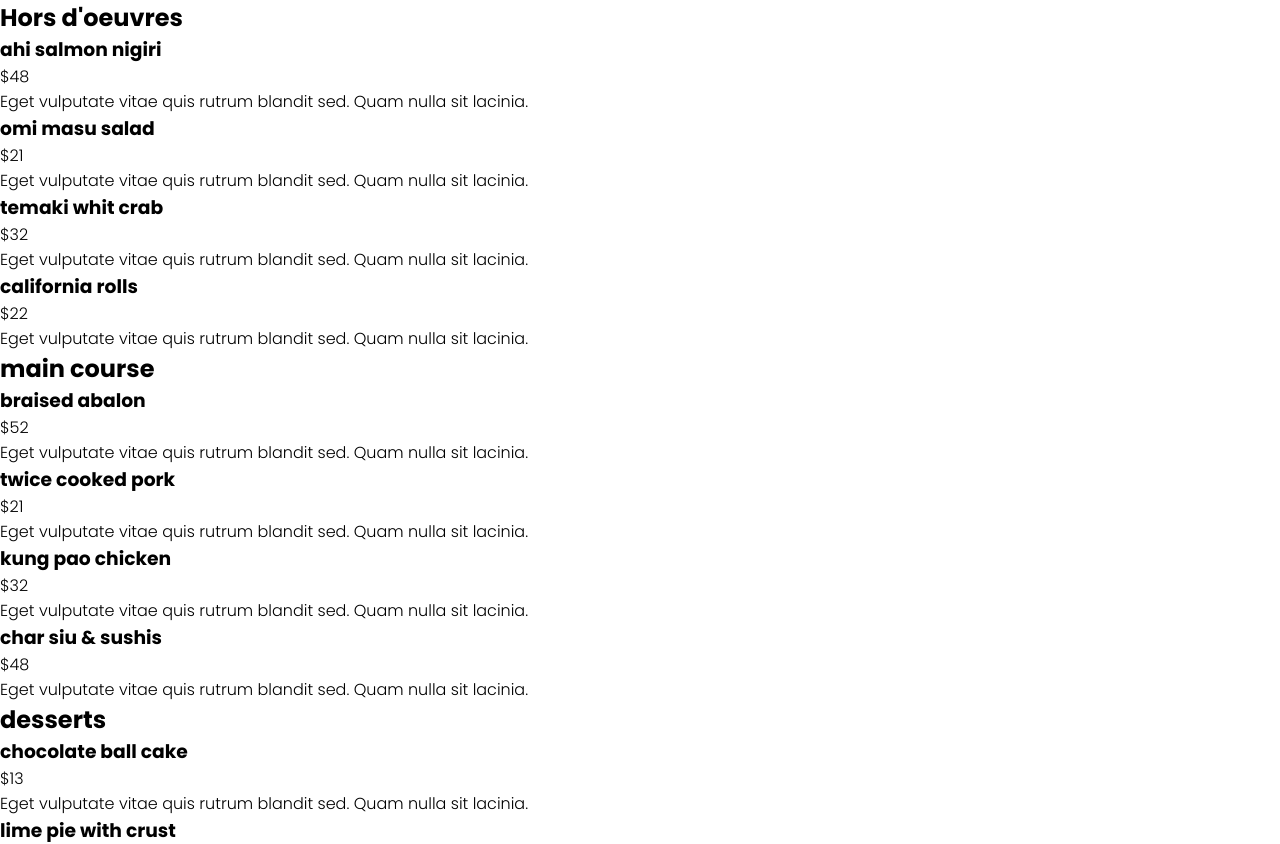
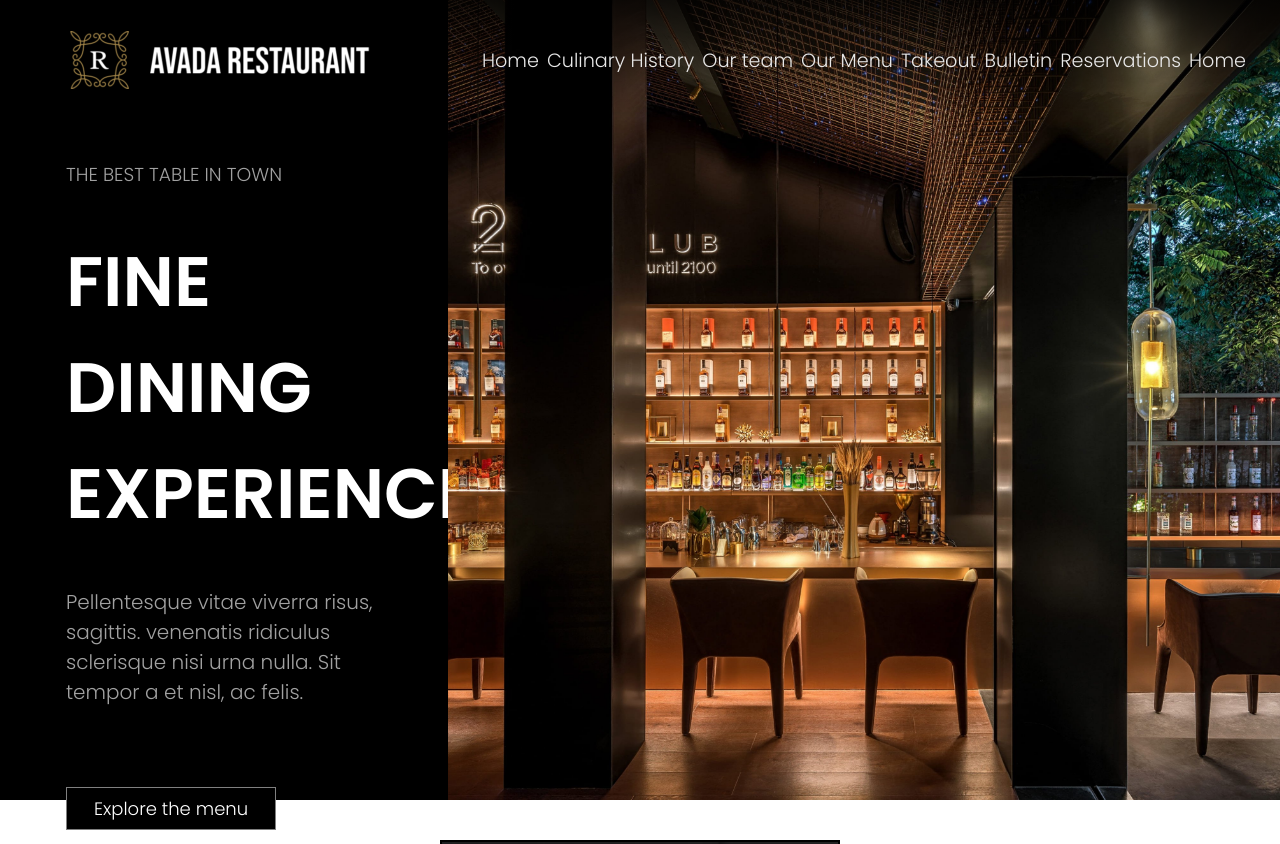
Before and after one commit to Pirisinu/proj-html-vuejs, a Vue app: page / in a window 1280 px wide. Shown: the top 844 px of the page. Built offline with nearby package versions, Linux system fonts and the light colour scheme.

Commit message:
[ADD]MenuCard

```diff
--- a/src/App.vue
+++ b/src/App.vue
@@ -13,7 +13,7 @@ export default {
 </script>
 
 <template>
-  <!-- <Header /> -->
+  <Header />
   <Main />
   <Footer />
 </template>
--- a/src/components/Main.vue
+++ b/src/components/Main.vue
@@ -13,11 +13,19 @@ export default {
   },
   data(){
     return{
-      mainMenu
+      mainMenu,
+      selectedCard: -1,
     }
   },
   mounted(){
     console.log(mainMenu[0]);
+  },
+  methods: {
+    selectCard(index) {
+      this.mainMenu.forEach((menu, i) => {
+        menu.isSelected = i === index;
+      });
+    },
   }
 }
 </script>
@@ -34,11 +42,14 @@ export default {
     <div></div>
   </section>
   <section class="">img+card</section> -->
-  <section>
+  <section class="card-container">
     <MenuCard
       v-for="(menu, index) in mainMenu"
       :key="index"
       :menu='menu'
+      :isSelected="menu.isSelected"
+      @clickCard="selectCard(index, $event)"
+
     />
   </section>
 
@@ -53,5 +64,9 @@ export default {
 
   }
 }
-
+.card-container{
+  display: flex;
+  justify-content: center;
+  padding: 40px;
+}
 </style>
--- a/src/components/MenuCard.vue
+++ b/src/components/MenuCard.vue
@@ -1,15 +1,26 @@
 <script>
 export default {
   name: 'MenuCard',
-  props:{
-    menu: Object
+  props: {
+    menu: Object,
+    isSelected: Boolean
+  },
+  methods: {
+    handleCardClick() {
+      this.menu.isSelected = !this.menu.isSelected;
+      this.$emit('clickCard', this.menu.isSelected);
+    }
   }
 }
 </script>
 
 
 <template>
-  <div class="menu-card">
+  <div
+    class="menu-card"
+    @click="handleCardClick"
+    :class="{ 'selected': isSelected }"
+  >
     <h2 class="name-menu">{{ menu.nameMenu }}</h2>
     <div class="plate">
       <div class="top" v-for="plate in menu.plate" :key="plate.namePlate">
@@ -22,5 +33,36 @@ export default {
 </template>
 
 <style lang="scss" scoped>
+@use '../scss/main.scss' as *;
+  .menu-card {
+    background-color: $grey;
+    width: 500px;
+    height: 700px;
+    padding: 60px 50px;
+    margin: 40px 0;
+    display: inline-block;
+    cursor: pointer;
 
+
+    &.selected{
+      border: 2px solid black;
+      margin: 0px 0px 80px;
+    }
+    &:nth-child(1) {
+    background-image: url('../assets/img/mm-1.jpg');
+    background-size: cover;
+    background-position: center;
+    }&:nth-child(2) {
+    background-image: url('../assets/img/mm-2.jpg');
+    background-size: cover;
+    background-position: center;
+    }&:nth-child(3) {
+    background-image: url('../assets/img/mm-3.jpg');
+    background-size: cover;
+    background-position: center;
+    }
+    &:not(.selected) {
+    background-image: none;
+  }
+  }
 </style>
--- a/src/data/mainMenu.js
+++ b/src/data/mainMenu.js
@@ -1,6 +1,7 @@
 const menu = [
   {
     nameMenu: 'Hors d\'oeuvres',
+    image: 'mm-1.jpg',
     plate: [
       {
         namePlate: 'ahi salmon nigiri',
@@ -26,6 +27,8 @@ const menu = [
   },
   {
     nameMenu: 'main course',
+    image: '../assets/img/mm-2.jpg',
+    isSelected: true,
     plate: [
       {
         namePlate: 'braised abalon',
@@ -51,6 +54,7 @@ const menu = [
   },
   {
     nameMenu: 'desserts',
+    image: '../assets/img/mm-3.jpg',
     plate: [
       {
         namePlate: 'chocolate ball cake',
```
